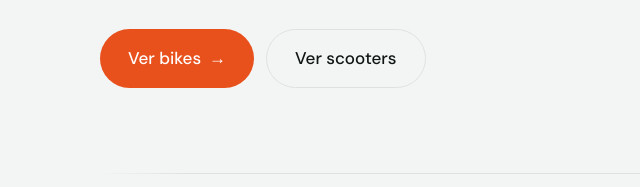
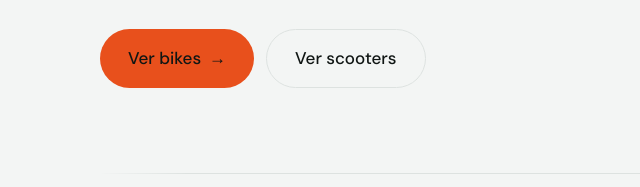
Before and after one commit to ArthurFG72/accelgo, a plain HTML site: page index.html in a window 1280 px wide. Shown: the part 531-718 px from the top of the page, 0-640 px from the left. Drawn offline with Linux system fonts and the light colour scheme; a web font is replaced by a local one.

Commit message:
Add files via upload

```diff
--- a/index.html
+++ b/index.html
@@ -5,7 +5,7 @@
 <style>
 /* Layout: nav fixa translúcida; hero com máscara de texto e arco de velocímetro desenhado atrás da colagem; faixa de modelos em loop; catálogo com cards que revelam no scroll. */
 :root{
-  --bg:#F3F5F4; --surface:#FFFFFF; --ink:#101614; --muted:#5C6763; --line:#DDE2E0; --accent:#E8501C; --accent-ink:#FFFFFF; --tile:#FAFAFA;
+  --bg:#F3F5F4; --surface:#FFFFFF; --ink:#101614; --muted:#5C6763; --line:#DDE2E0; --accent:#E8501C; --accent-ink:#101614; --tile:#FAFAFA;
   --display:'Familjen Grotesk','Helvetica Neue',Arial,sans-serif; --body:'DM Sans','Helvetica Neue',Arial,sans-serif;
   --ease:cubic-bezier(.2,.7,.2,1);
 }
```
